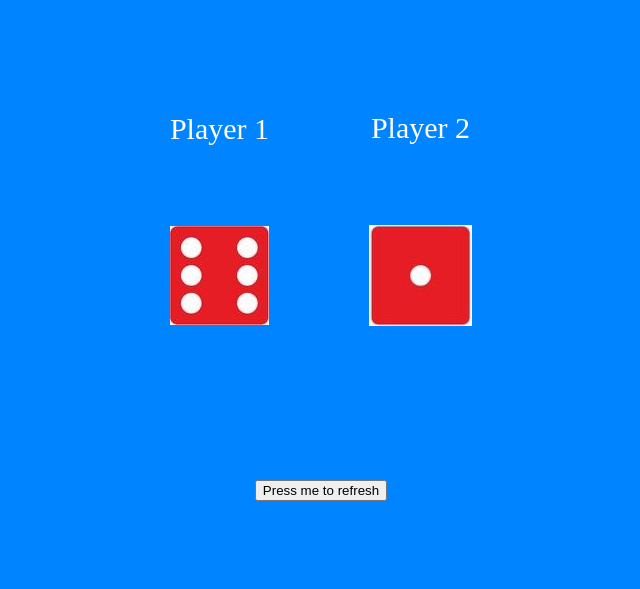
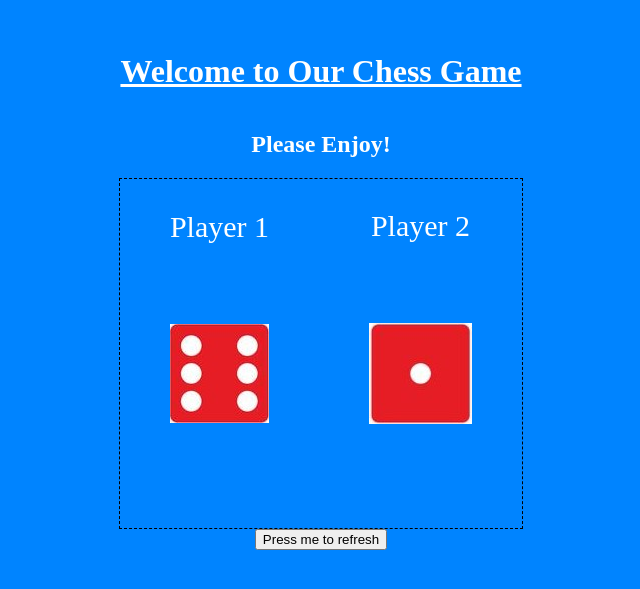
Before and after one commit to Hussein-Turfah/Dice-challenge, a plain HTML site: page index2.html in a window 1280 px wide. Shown: the part 117-706 px from the top of the page, without its empty margins (327-967 px from the left). Drawn offline with Linux system fonts and the light colour scheme.

Commit message:
Added titles along with some stylings for better visuals.

```diff
--- a/index2.html
+++ b/index2.html
@@ -6,10 +6,11 @@
   <meta name="viewport" content="width=device-width, initial-scale=1.0">
   <link rel="stylesheet" href="styles2.css">
   <script src="script2.js" type="text/javascript"></script>
-
   <title>Document</title>
 </head>
 <body class="container">
+  <h1><u>Welcome to Our Chess Game</u></h1>
+  <h2>Please Enjoy!</h2>
   <div class="dicecontainer">
     <div class="Dice1container">
       <p class="pname">Player 1</p>
--- a/styles2.css
+++ b/styles2.css
@@ -6,6 +6,7 @@
   width: 100%;
   flex-direction:column;
   background-color: rgb(0, 132, 255);
+  color: white;
 }
 .dicecontainer{
   display: flex;
@@ -13,8 +14,8 @@
   align-items: center;
   flex-direction: row;
   height: fit-content;
-  width: 100%;
-  padding-bottom: 100px;
+  padding-bottom: 50px;
+  border: 1px black dashed;
 }
 .dice1{
   padding: 50px;
```
